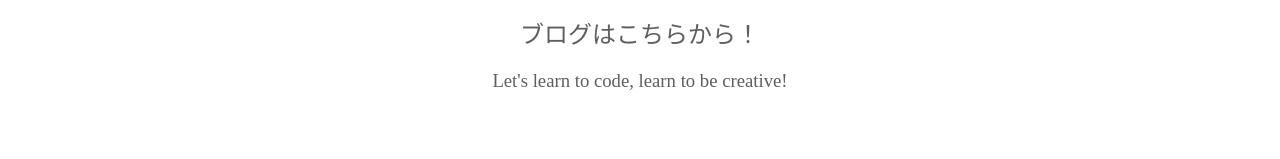
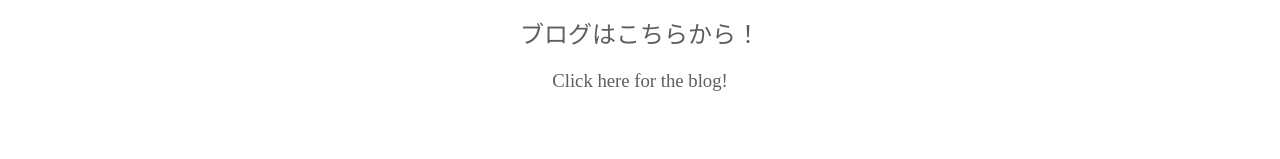
Before and after one commit to konbuFX/konbucraft.github.io, a plain HTML site: page index.html in a window 1280 px wide. Shown: the part 1307-1466 px from the top of the page. Drawn offline with Linux system fonts and the light colour scheme.

Commit message:
Update index.html

```diff
--- a/index.html
+++ b/index.html
@@ -75,7 +75,7 @@
     <div class="container">
       <div class="heading">
         <h2>ブログはこちらから！</h2>
-        <h3>Let's learn to code, learn to be creative!</h3>
+        <h3>Click here for the blog!</h3>
       </div>
       <span class="btn message">見てみる</span>
     </div>
```
